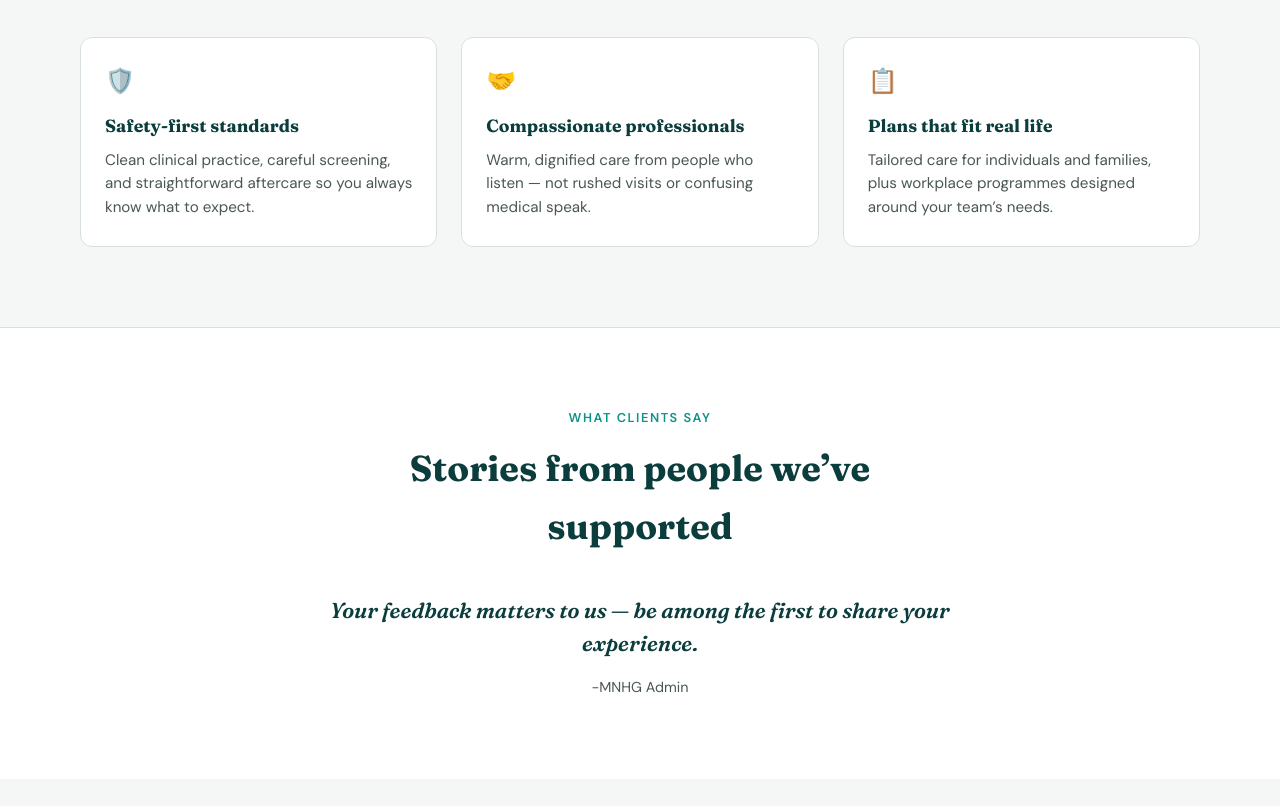
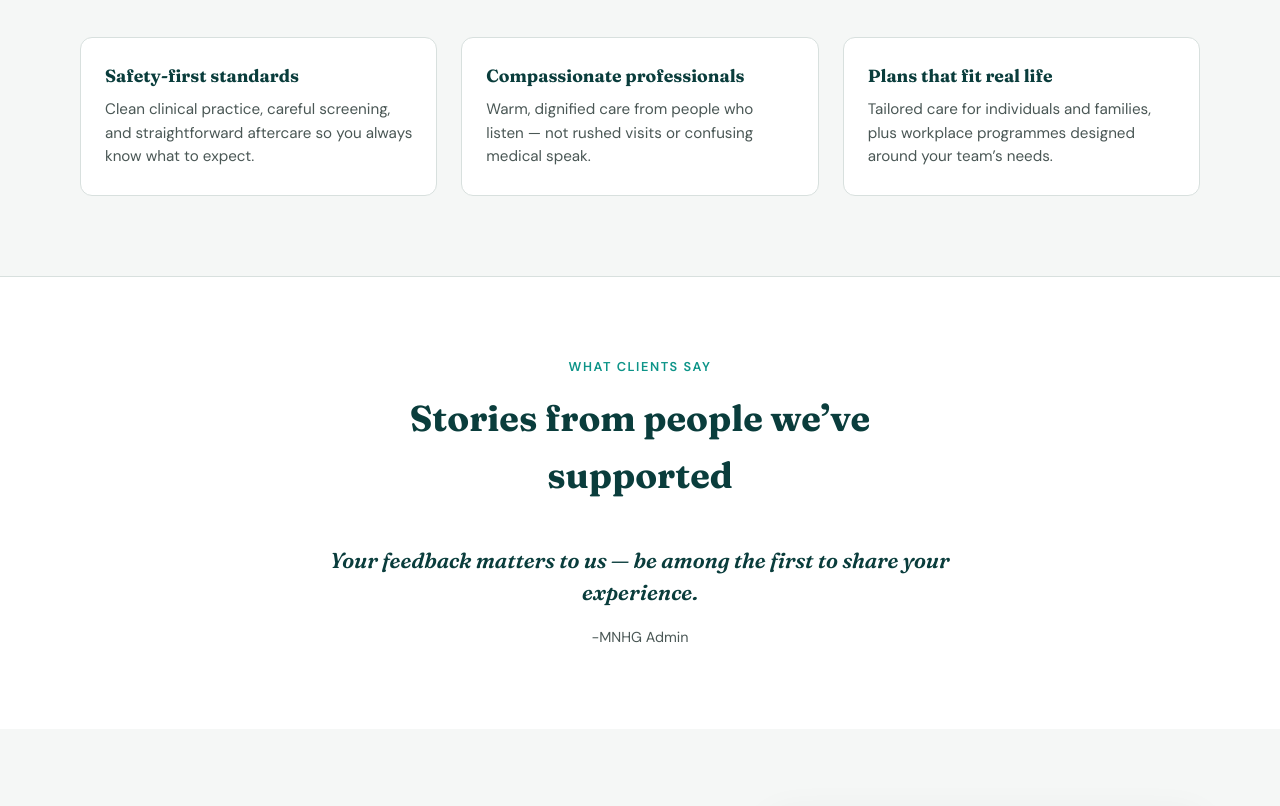
Before and after one commit to library123user-lab/laughing-waddle, a plain HTML site: page index.html in a window 1280 px wide. Shown: the part 1994-2800 px from the top of the page. Drawn offline with Linux system fonts and the light colour scheme.

Commit message:
slight changes with icons

```diff
--- a/index.html
+++ b/index.html
@@ -18,6 +18,7 @@
   <link rel="preconnect" href="https://fonts.gstatic.com" crossorigin />
   <link href="https://fonts.googleapis.com/css2?family=DM+Sans:ital,opsz,wght@0,9..40,400;0,9..40,500;0,9..40,600;0,9..40,700;1,9..40,400&family=Fraunces:ital,opsz,wght@0,9..144,600;0,9..144,700;1,9..144,600&display=swap" rel="stylesheet" />
   <link rel="stylesheet" href="styles.css" />
+  <link rel="icon" type="image/png" href="favicon.png">
 </head>
 <body>
   <a class="skip-link" href="#main">Skip to main content</a>
@@ -225,17 +226,17 @@
         </header>
         <div class="why-grid">
           <article class="why-card">
-            <div class="why-icon" aria-hidden="true">🛡️</div>
+            <!-- <div class="why-icon" aria-hidden="true">🛡️</div> -->
             <h3>Safety-first standards</h3>
             <p>Clean clinical practice, careful screening, and straightforward aftercare so you always know what to expect.</p>
           </article>
           <article class="why-card">
-            <div class="why-icon" aria-hidden="true">🤝</div>
+            <!-- <div class="why-icon" aria-hidden="true">🤝</div> -->
             <h3>Compassionate professionals</h3>
             <p>Warm, dignified care from people who listen — not rushed visits or confusing medical speak.</p>
           </article>
           <article class="why-card">
-            <div class="why-icon" aria-hidden="true">📋</div>
+            <!-- <div class="why-icon" aria-hidden="true">📋</div> -->
             <h3>Plans that fit real life</h3>
             <p>Tailored care for individuals and families, plus workplace programmes designed around your team’s needs.</p>
           </article>
```
Also changed, not shown: legal.html (+1 -0 lines), favicon.png (added).
